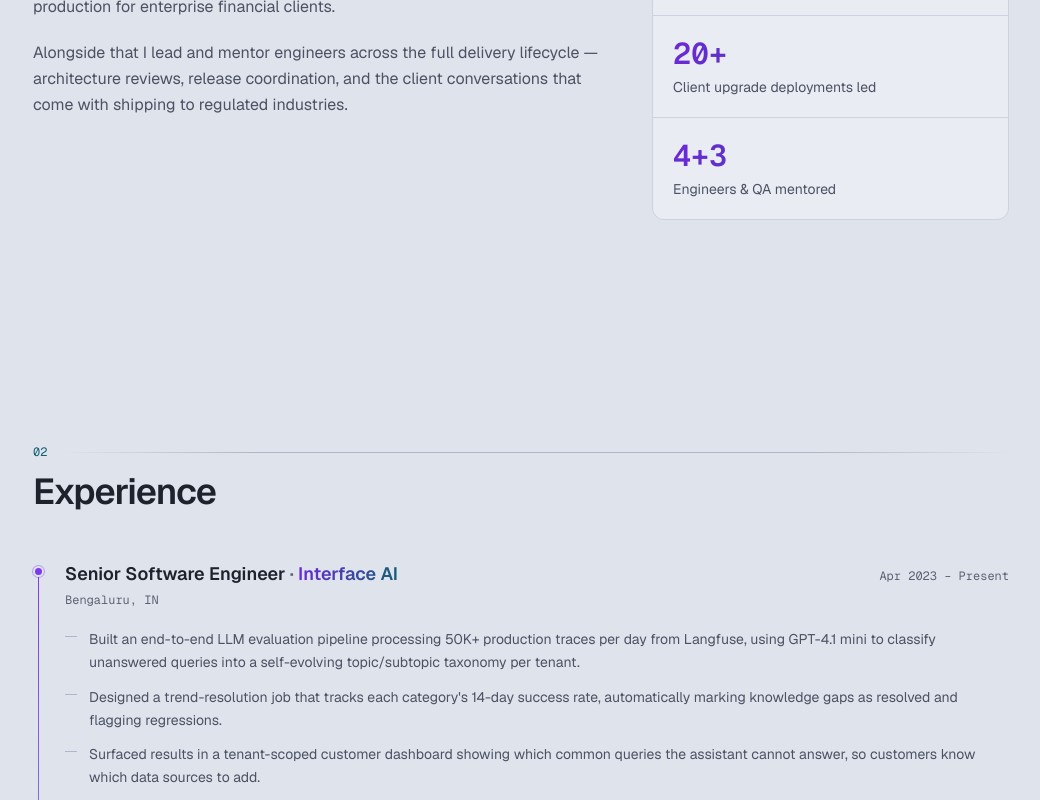
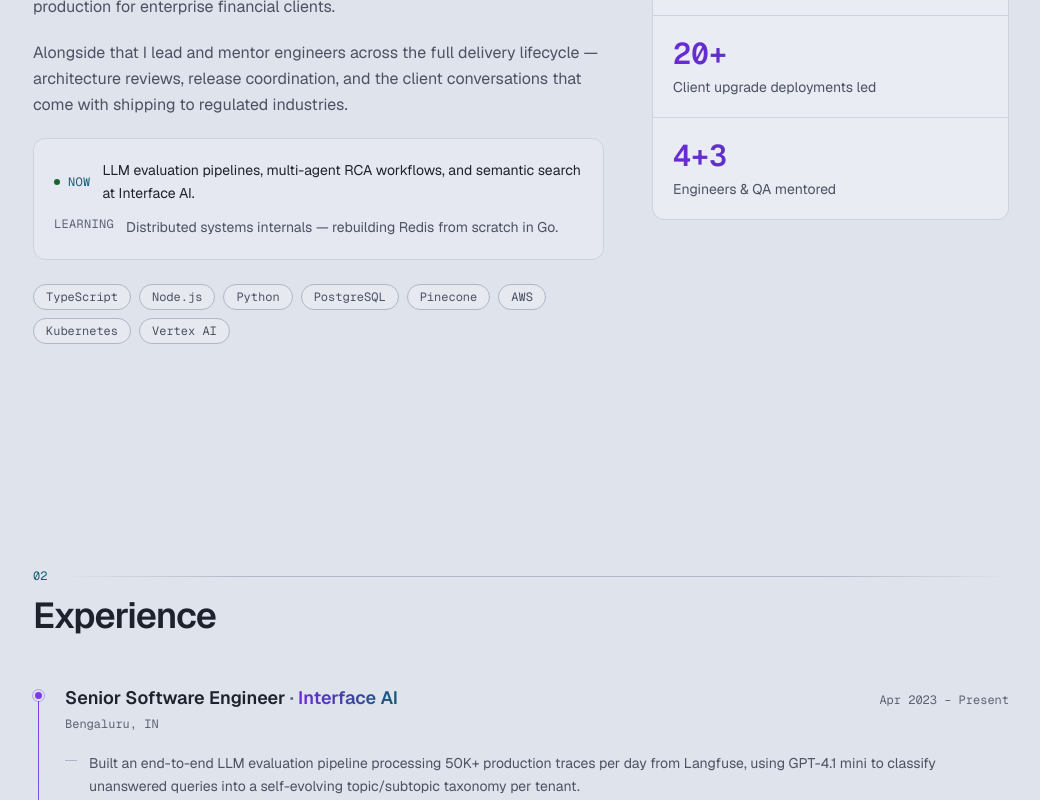
Before and after one commit to MSKU786/Portfolio, a Next.js app: page / in a window 1280 px wide. Shown: the part 1360-2160 px from the top of the page, without its empty margins (119-1159 px from the left). Built offline with nearby package versions, Linux system fonts and the light colour scheme.

Commit message:
Updated profile section

```diff
--- a/src/components/About.tsx
+++ b/src/components/About.tsx
@@ -1,6 +1,6 @@
 import { Section } from "@/components/Section";
 import { Reveal } from "@/components/Reveal";
-import { personal, stats } from "@/data/resume";
+import { personal, stats, now, coreStack } from "@/data/resume";
 
 export function About() {
   return (
@@ -29,6 +29,39 @@ export function About() {
             client conversations that come with shipping to regulated
             industries.
           </p>
+
+          {/* What I'm on right now — a compact, scannable focus callout. */}
+          <dl className="space-y-3 rounded-xl border border-border bg-surface/60 p-5">
+            <div className="flex gap-3">
+              <dt className="inline-flex shrink-0 items-center gap-2 font-mono text-xs uppercase tracking-wide text-accent-2">
+                <span className="live-dot size-1.5 rounded-full bg-live" />
+                Now
+              </dt>
+              <dd className="text-sm leading-relaxed text-foreground">
+                {now.focus}
+              </dd>
+            </div>
+            <div className="flex gap-3">
+              <dt className="shrink-0 font-mono text-xs uppercase tracking-wide text-subtle">
+                Learning
+              </dt>
+              <dd className="text-sm leading-relaxed text-muted">
+                {now.learning}
+              </dd>
+            </div>
+          </dl>
+
+          {/* Core stack chips — the condensed daily toolkit. */}
+          <div className="flex flex-wrap gap-2 pt-1">
+            {coreStack.map((item) => (
+              <span
+                key={item}
+                className="rounded-full border border-border-strong bg-surface/70 px-3 py-1 font-mono text-xs text-muted"
+              >
+                {item}
+              </span>
+            ))}
+          </div>
         </Reveal>
 
         <Reveal delay={120}>
--- a/src/data/resume.ts
+++ b/src/data/resume.ts
@@ -19,6 +19,26 @@ export const stats = [
   { value: "70%", label: "Issues auto-triaged by an RCA agent" },
   { value: "20+", label: "Client upgrade deployments led" },
   { value: "4+3", label: "Engineers & QA mentored" },
+];
+
+/** What I'm focused on right now — surfaced in the About section. */
+export const now = {
+  focus:
+    "LLM evaluation pipelines, multi-agent RCA workflows, and semantic search at Interface AI.",
+  learning:
+    "Distributed systems internals — rebuilding Redis from scratch in Go.",
+};
+
+/** The handful of tools I reach for daily. A condensed view of `skills`. */
+export const coreStack = [
+  "TypeScript",
+  "Node.js",
+  "Python",
+  "PostgreSQL",
+  "Pinecone",
+  "AWS",
+  "Kubernetes",
+  "Vertex AI",
 ];
 
 export type Experience = {
```
